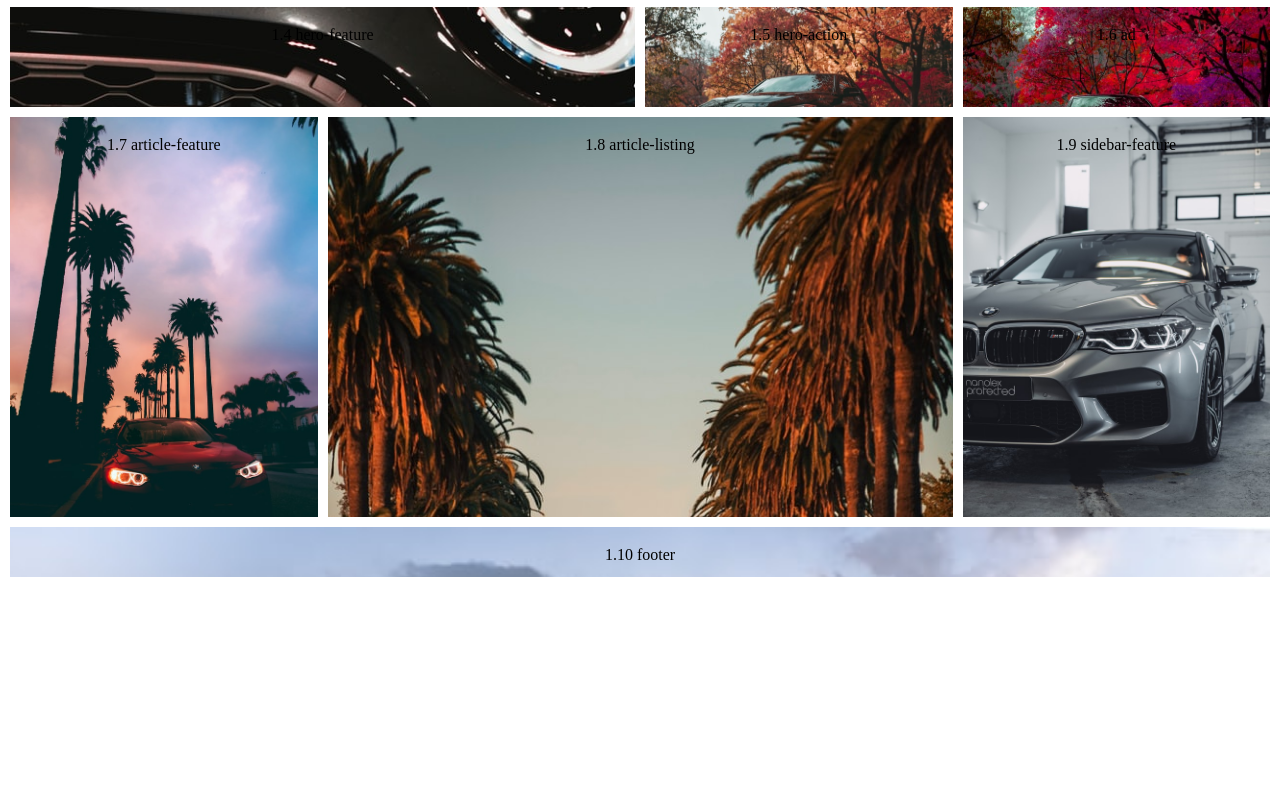
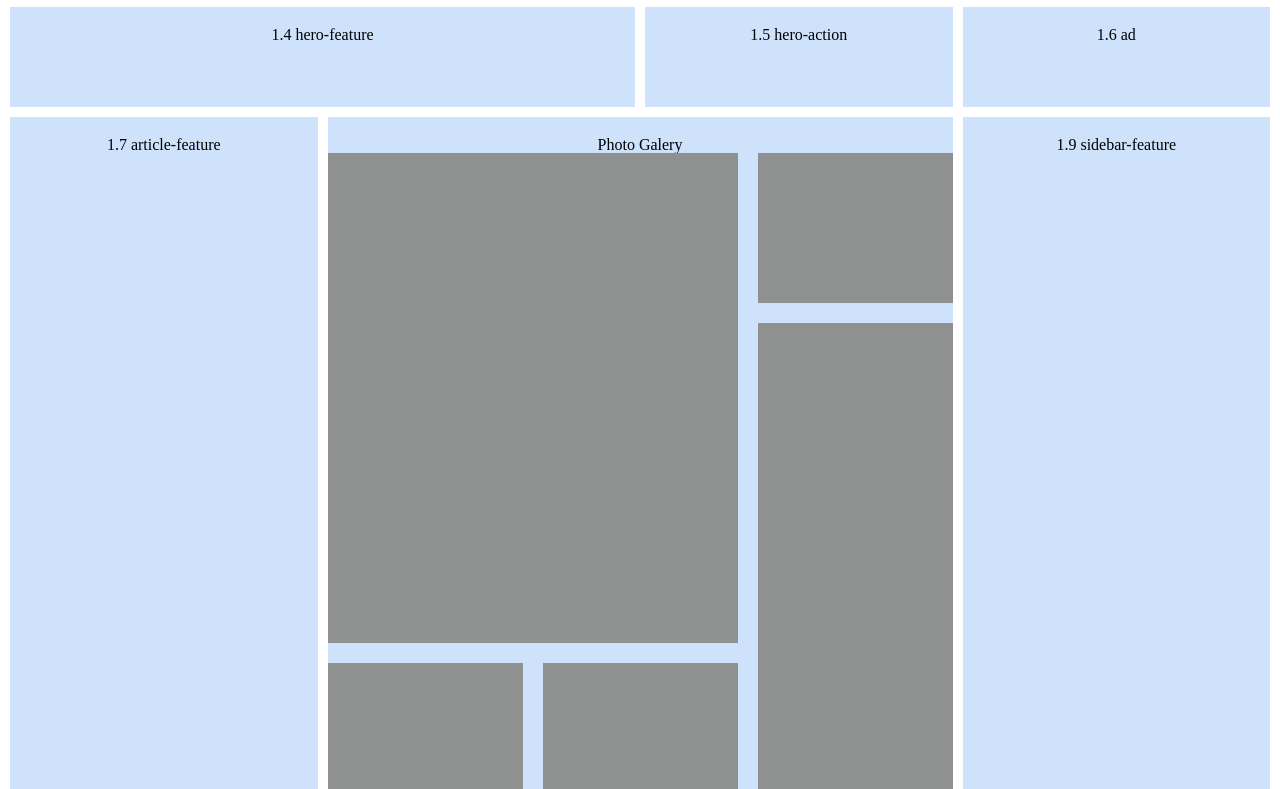
Before and after one commit to GigaPok/level1-grid, a plain HTML site: page index.html in a window 1280 px wide. Shown: the part 63-852 px from the top of the page. Before the commit the page ends 800 px from the top, so only its background shows below. Drawn offline with Linux system fonts and the light colour scheme.

Commit message:
fix-gallery

```diff
--- a/css/responsive.css
+++ b/css/responsive.css
@@ -23,6 +23,7 @@
     .article-listing {
         /* grid-row: 10 / 7; */
         grid-column: 1 / 13;
+        grid-row: 5 / 11;
     }
     .sidebar-feature {
         grid-column: 1 /13;
--- a/css/style.css
+++ b/css/style.css
@@ -4,59 +4,75 @@
     grid-gap: 10px;
     padding: 10px;
     background-color: rgba(255, 255, 255, 0.8);
-    grid-template-rows: 50px 100px 400px 50px;
+    grid-template-rows: 50px 100px auto 50px;
 }
 .grid-container > div {
     text-align: center;
     padding: 20px 0;
     font-size: 1em;
-    background-color: #2196f3;
+    background-color: rgb(207, 226, 251);
     background-size: cover;
 }
 
 .brand {
     grid-column: 1 / 3;
-    background-image: url(../img/1.jfif);
 }
 .global-nav {
     grid-column: 3 / 10;
-    background-image: url(../img/2.jpg);
 }
 .tools {
     grid-column: 10 / 13;
-    background-image: url(../img/3.jpg);
 }
 .hero-feature {
     grid-column: 1 / 7;
-    background-image: url(../img/4.jpg);
     /* grid-row: 2 / 5; */
 }
 .hero-action {
     grid-column: 7 / 10;
-    background-image: url(../img/5.jpg);
     /* grid-row: 2 / 5; */
 }
 .ad {
     grid-column: 10 / 13;
-    background-image: url(../img/6.jpg);
     /* grid-row: 2 / 5; */
 }
 .article-feature {
     grid-column: 1 / 4;
-    background-image: url(../img/7.jpg);
     /* grid-row: 5 / 10; */
 }
 .article-listing {
     grid-column: 4 / 10;
-    background-image: url(../img/8.jpg);
     /* grid-row: 5 / 10; */
 }
 .sidebar-feature {
     grid-column: 10 / 13;
-    background-image: url(../img/9.jpg);
     /* grid-row: 5 / 10; */
 }
 .footer {
     grid-column: 1 / 13;
-    background-image: url(../img/10.jpg);
 }
+
+.img {
+    width: 100%;
+    height: 100%;
+    background-color: #8f9191 !important;
+    /* background-image: url(../img/2.jpg), url(../img/3.jpg), url(../img/4.jpg), url(../img/5.jpg), url(../img/6.jpg),
+        url(../img/7.jpg), url(../img/8.jpg); */
+    background-size: cover;
+}
+.gallery {
+    display: grid;
+    grid-gap: 20px;
+    grid-auto-flow: dense;
+    grid-template-columns: repeat(auto-fill, minmax(150px, 1fr));
+    grid-auto-rows: 150px;
+}
+.photo1 {
+    grid-column: span 2;
+    grid-row: span 3;
+}
+.row {
+    grid-row: span 4;
+}
+.col {
+    grid-column: span 2;
+}
--- a/index.html
+++ b/index.html
@@ -35,7 +35,18 @@
             <p>1.7 article-feature</p>
         </div>
         <div class="article-listing">
-            <p>1.8 article-listing</p>
+            <p>Photo Galery</p>
+            <div class="gallery">
+                <script src="photos.js">
+                </script>
+                <div class="img photo1"></div>
+                <div class="img"></div>
+                <div class="img row"></div>
+                <div class="img"></div>
+                <div class="img"></div>
+                <div class="img col"></div>
+                <div class="img"></div>
+            </div>
         </div>
         <div class="sidebar-feature">
             <p>1.9 sidebar-feature</p>
--- /dev/null
+++ b/photos.js
@@ -0,0 +1,4 @@
+// var images = ['2.jpg', '3.jpg', '4.jpg', '2.jpg',
+//   '2.jpg', '2.jpg'];
+//   document.getElementsByClassName('img')[0].style.backgroundImage = 'url(../img/' + images[Math.floor(Math.random() * images.length)] + ')';
+//   console.log(images);
```
